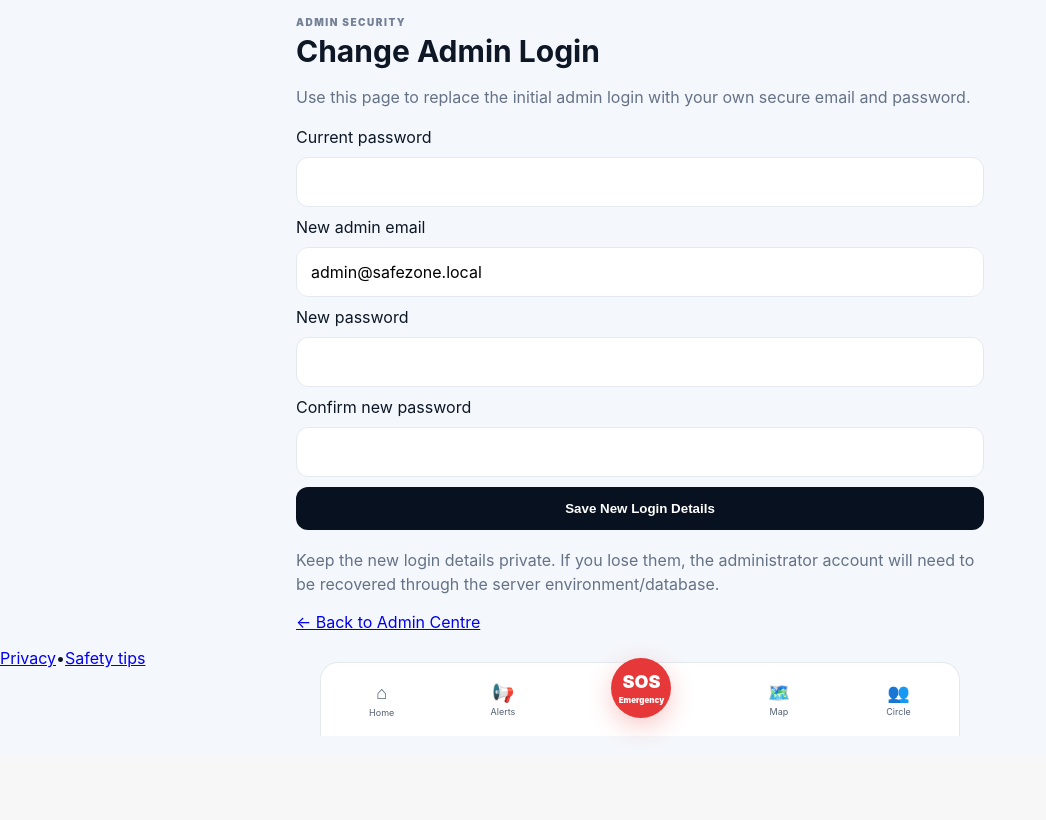
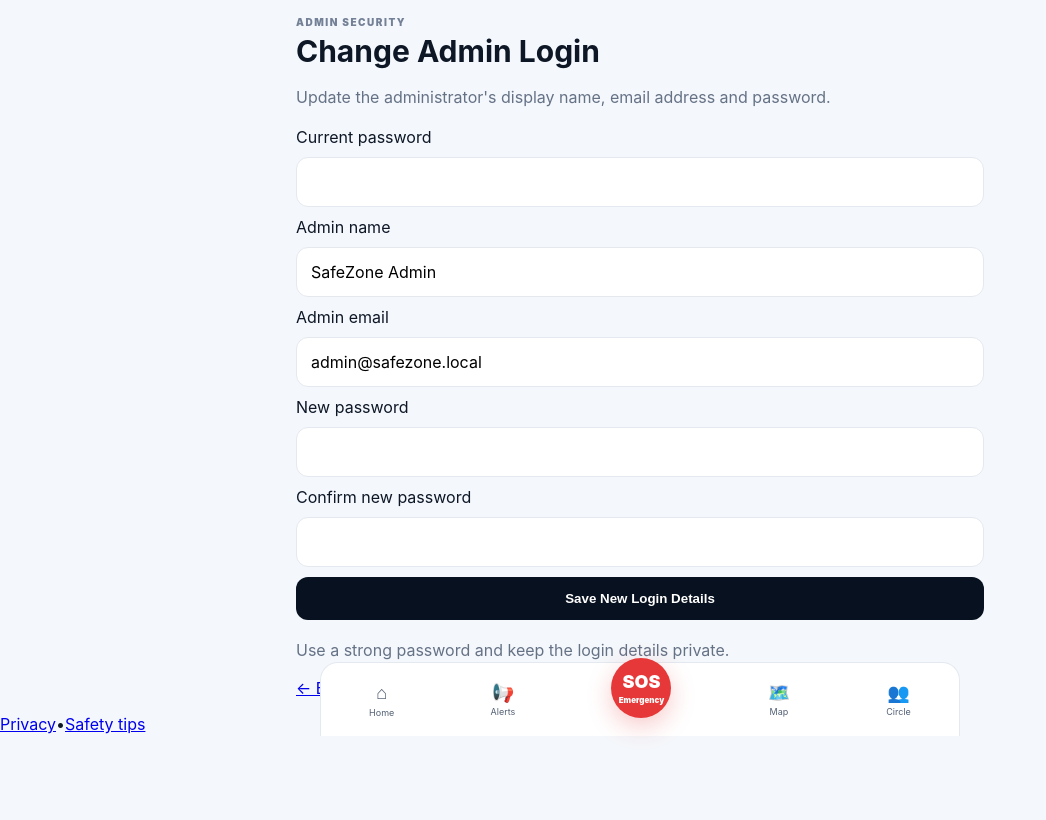
Before and after one commit to SenseiElandre/safezone-sa, a Flask app: page /admin/security in a window 1280 px wide. Shown: the part 64-884 px from the top of the page, without its empty margins (0-1046 px from the left). Before the commit the page ends 800 px from the top, so only its background shows below. Run offline with Flask 3, Linux system fonts and the light colour scheme; the visitor is signed in with stand-in values (Sample User, id 1); data comes from the database, SQL or seed files in the repository.

Commit message:
Add SafeZone application files

```diff
--- a/SafeZone-SA-v10-EFT-Safety-Tips/server.py
+++ b/SafeZone-SA-v10-EFT-Safety-Tips/server.py
@@ -261,11 +261,15 @@ def admin_security():
     u=current_user()
     if request.method == 'POST':
         current_password = request.form.get('current_password','')
+        new_name = request.form.get('name','').strip()
         new_email = request.form.get('email','').strip().lower()
         new_password = request.form.get('new_password','')
         confirm_password = request.form.get('confirm_password','')
         if not check_password_hash(u['password'], current_password):
             flash('Current admin password is incorrect.','error')
+            return render_template('admin_security.html')
+        if len(new_name) < 2:
+            flash('Please enter a valid admin name.','error')
             return render_template('admin_security.html')
         if '@' not in new_email or '.' not in new_email.split('@')[-1]:
             flash('Please enter a valid admin email address.','error')
@@ -278,7 +282,7 @@ def admin_security():
             return render_template('admin_security.html')
         c=db()
         try:
-            c.execute('UPDATE users SET email=?, password=? WHERE id=?', (new_email, generate_password_hash(new_password), u['id']))
+            c.execute('UPDATE users SET name=?, email=?, password=? WHERE id=?', (new_name, new_email, generate_password_hash(new_password), u['id']))
             c.commit()
             flash('Admin login details updated successfully.','success')
         except sqlite3.IntegrityError:
--- a/SafeZone-SA-v10-EFT-Safety-Tips/templates/admin_security.html
+++ b/SafeZone-SA-v10-EFT-Safety-Tips/templates/admin_security.html
@@ -1 +1 @@
-{% extends 'base.html' %}{% block content %}<section class="section"><div class="eyebrow">ADMIN SECURITY</div><h1>Change Admin Login</h1><p class="muted">Use this page to replace the initial admin login with your own secure email and password.</p><form class="form" method="post"><input type="hidden" name="_csrf" value="{{csrf_token}}"><label>Current password</label><input type="password" name="current_password" autocomplete="current-password" required><label>New admin email</label><input type="email" name="email" value="{{user['email']}}" autocomplete="email" required><label>New password</label><input type="password" name="new_password" minlength="8" autocomplete="new-password" required><label>Confirm new password</label><input type="password" name="confirm_password" minlength="8" autocomplete="new-password" required><button class="primary">Save New Login Details</button></form><p class="muted">Keep the new login details private. If you lose them, the administrator account will need to be recovered through the server environment/database.</p><p><a href="{{url_for('admin')}}">← Back to Admin Centre</a></p></section>{% endblock %}
+{% extends 'base.html' %}{% block content %}<section class="section"><div class="eyebrow">ADMIN SECURITY</div><h1>Change Admin Login</h1><p class="muted">Update the administrator's display name, email address and password.</p><form class="form" method="post"><input type="hidden" name="_csrf" value="{{csrf_token}}"><label>Current password</label><input type="password" name="current_password" autocomplete="current-password" required><label>Admin name</label><input type="text" name="name" value="{{user['name']}}" autocomplete="name" required><label>Admin email</label><input type="email" name="email" value="{{user['email']}}" autocomplete="email" required><label>New password</label><input type="password" name="new_password" minlength="8" autocomplete="new-password" required><label>Confirm new password</label><input type="password" name="confirm_password" minlength="8" autocomplete="new-password" required><button class="primary">Save New Login Details</button></form><p class="muted">Use a strong password and keep the login details private.</p><p><a href="{{url_for('admin')}}">← Back to Admin Centre</a></p></section>{% endblock %}
```
Also changed, not shown: SafeZone-SA-v10-EFT-Safety-Tips/templates/map.html (+23 -3 lines), SafeZone-SA-v10-EFT-Safety-Tips/README.md, 1 other file.
